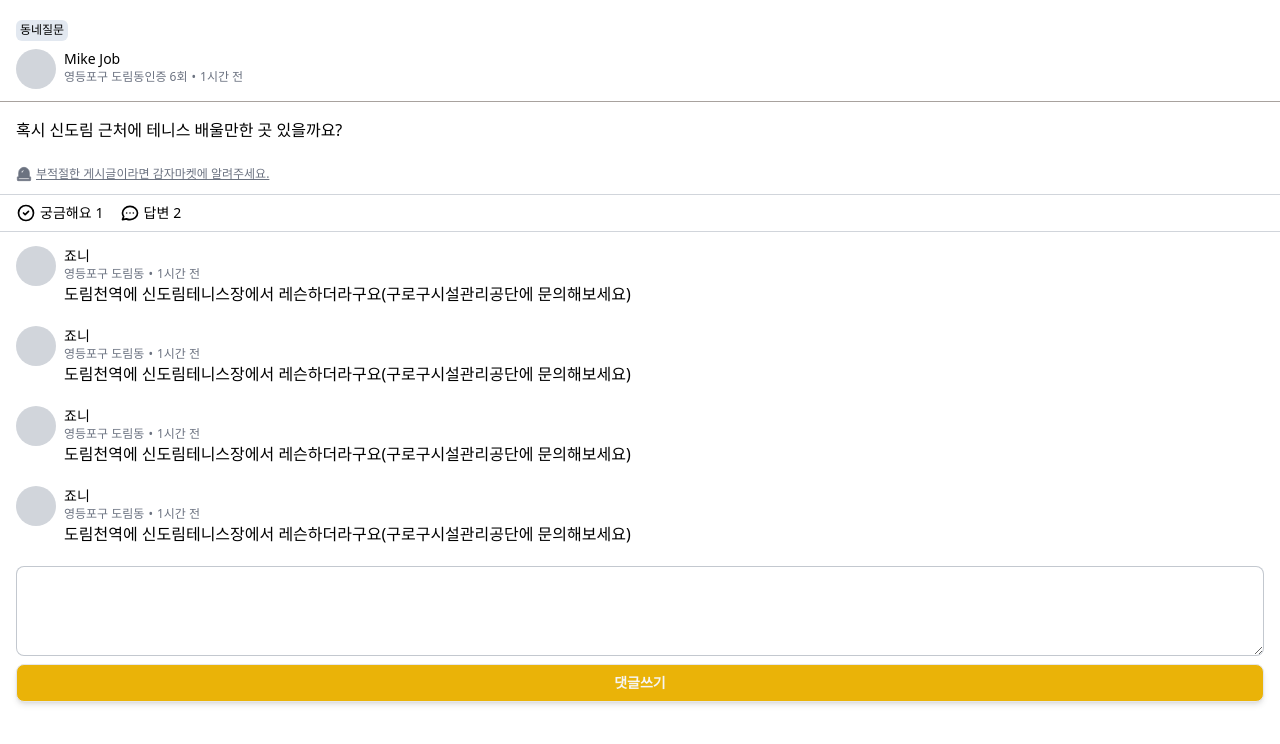
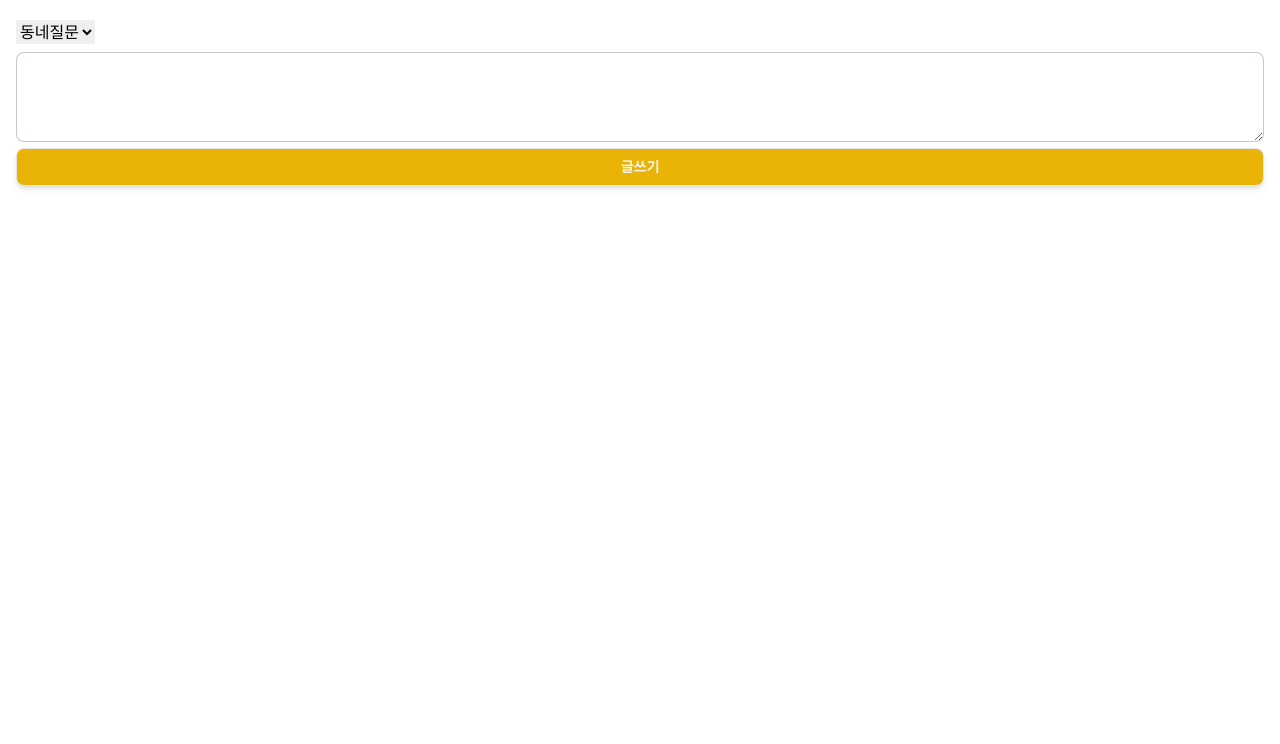
Before and after one commit to rnrudxo2872/market-c, a Next.js app: page /community/write in a window 1280 px wide. Shown: the top 744 px of the page. Built offline with nearby package versions, Linux system fonts and the light colour scheme.

Commit message:
communityWrite - 뷰 구성

```diff
--- /dev/null
+++ b/pages/community/write.tsx
@@ -0,0 +1,23 @@
+import { NextPage } from "next";
+
+const CommunityWrite: NextPage = () => {
+  return (
+    <form className="px-4 py-5">
+      <select name="type" className="mb-2">
+        <option value="question">동네질문</option>
+        <option value="news">동네소식</option>
+        <option value="restaurant">동네맛집</option>
+      </select>
+      <textarea
+        id="description"
+        rows={3}
+        className="border-[1.5px] border-gray-400 border-opacity-60 rounded-lg py-2 outline-none focus:border-amber-500 focus:ring-1 flex-grow ring-amber-500 transition-shadow duration-300 px-2 w-full"
+      />
+      <button className="bg-yellow-500 text-stone-100 text-sm font-semibold py-2 rounded-lg border-[1px] shadow-md w-full">
+        글쓰기
+      </button>
+    </form>
+  );
+};
+
+export default CommunityWrite;
```
